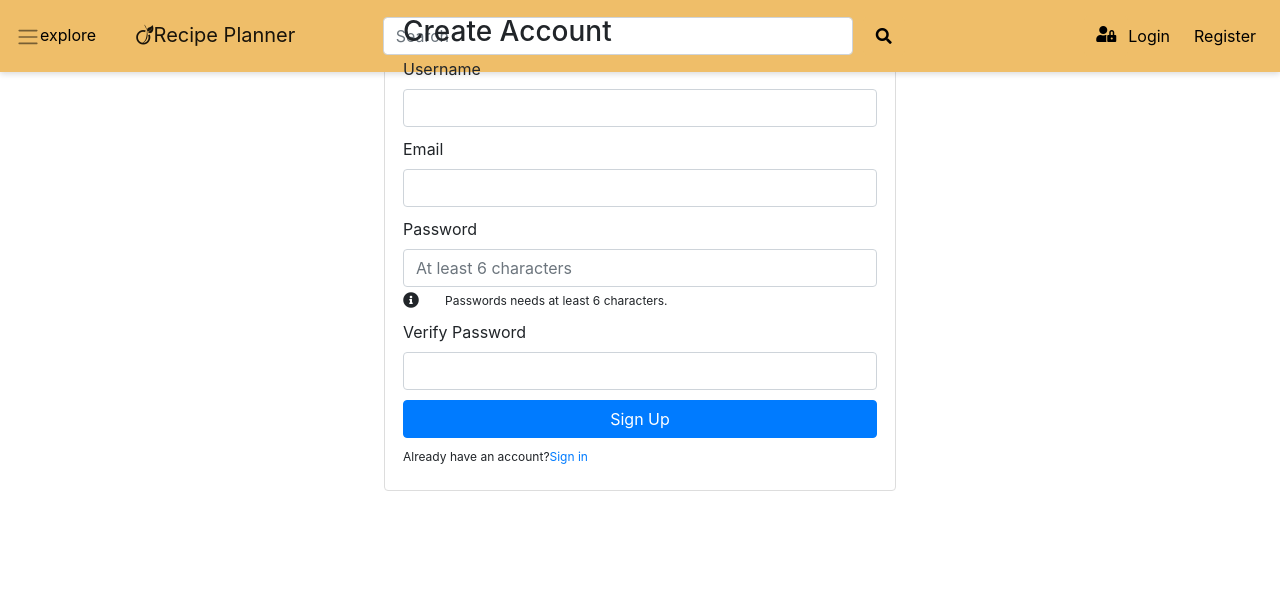
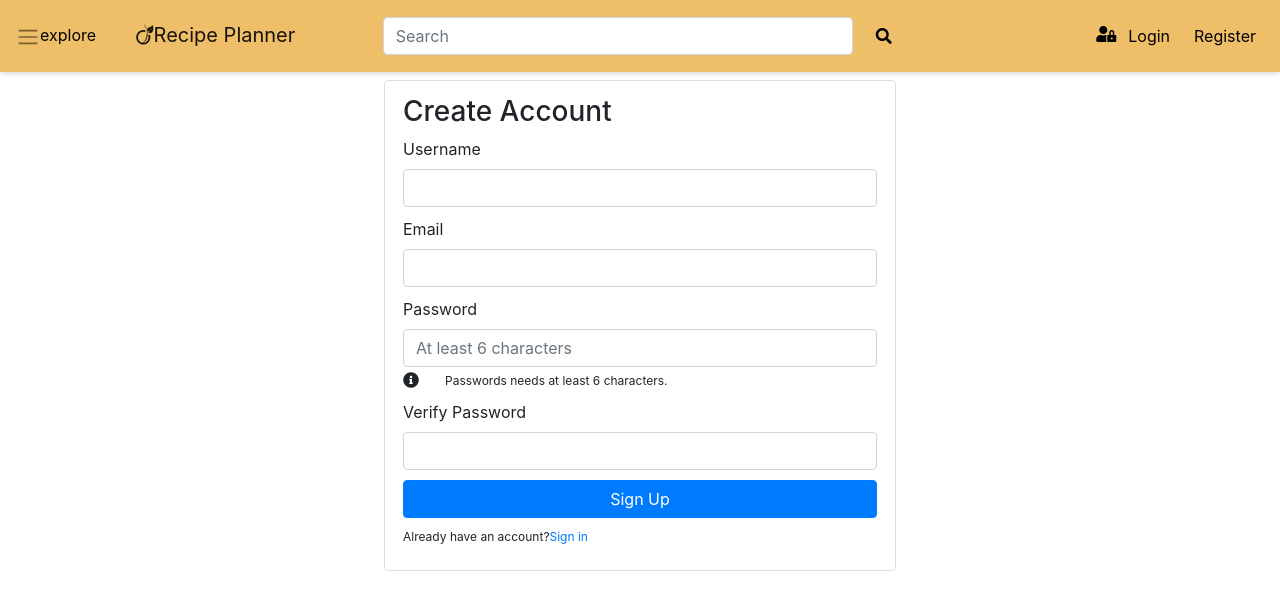
Before and after one commit to rossfrank/wbdv-sp21-recipe-planner, a React (Create React App) app: page /signup in a window 1280 px wide. Shown: the top 610 px of the page. Built offline with nearby package versions, Linux system fonts and the light colour scheme.

Commit message:
Adjust the margin with nav-bar

```diff
--- a/src/components/log-in/log-in.css
+++ b/src/components/log-in/log-in.css
@@ -1,3 +1,7 @@
+.login-page {
+    padding-top:80px;
+}
+
 .percentage40-item {
     width: 40%;
 }
--- a/src/components/log-in/log-in.js
+++ b/src/components/log-in/log-in.js
@@ -3,17 +3,18 @@ import "./log-in.css";
 
 const LogIn = () => {
   return (
+    <div className="login-page">
       <div className="a-box percentage40-item">
         <div className="a-box-inner">
           <h3>Log In</h3>
           <form>
             <div className="form-group">
               <label>Email</label>
-          <input className="form-control"/>
+              <input className="form-control" />
             </div>
             <div className="form-group">
               <label>Password</label>
-          <input className="form-control"/>
+              <input className="form-control" />
             </div>
             <div className="form-group">
               <a className="btn btn-primary btn-block" href="">
@@ -27,6 +28,7 @@ const LogIn = () => {
           </form>
         </div>
       </div>
+    </div>
   );
 };
 
--- a/src/components/recipe/recipe-profile.css
+++ b/src/components/recipe/recipe-profile.css
@@ -1,4 +1,5 @@
 .whole-page {
+  padding-top:80px;
   padding-left: 10%;
   padding-right: 10%;
 }
--- a/src/components/sign-up/sign-up.css
+++ b/src/components/sign-up/sign-up.css
@@ -1,3 +1,7 @@
+.signup-page {
+    padding-top:80px;
+}
+
 .percentage40-item {
     width: 40%;
 }
@@ -7,6 +11,7 @@
     border-radius: 4px;
     border: 1px #ddd solid;
     margin: auto;
+    margin-top:80px;
 }
 
 .a-box-inner {
--- a/src/components/sign-up/sign-up.js
+++ b/src/components/sign-up/sign-up.js
@@ -3,6 +3,7 @@ import "./sign-up.css";
 
 const SignUp = () => {
   return (
+    <div className="signup-page">
       <div className="a-box percentage40-item">
         <div className="a-box-inner">
           <h3>Create Account</h3>
@@ -22,7 +23,7 @@ const SignUp = () => {
                 placeholder="At least 6 characters"
               />
               <div className="info-box">
-              <i className="fas fa-info-circle col-1"/>
+                <i className="fas fa-info-circle col-1" />
                 <div className="col-11 pwd-info">
                   Passwords needs at least 6 characters.
                 </div>
@@ -44,6 +45,7 @@ const SignUp = () => {
           </form>
         </div>
       </div>
+    </div>
   );
 };
 
```
Also changed, not shown: 1 other file (tests, documents, lock files or other folders). Lines whose indentation alone changed are shown as unchanged.
